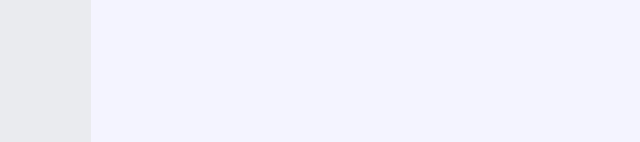
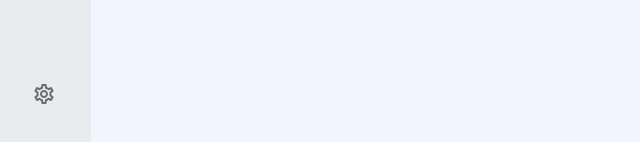
Before and after one commit to lucascampanelli/prosperfy, a React (Vite) app: page / in a window 1280 px wide. Shown: the part 658-800 px from the top of the page, without its empty margins (0-640 px from the left). Built offline with nearby package versions, Linux system fonts and the light colour scheme.

Commit message:
Usabilidade da navbar

```diff
--- /dev/null
+++ b/src/components/shared/Navbar/DefaultNavbar/NavbarItem/NavbarLinkItem/index.tsx
@@ -0,0 +1,33 @@
+import { ListItemIcon, ListItemText } from "@mui/material";
+import { INavbarItemProps } from "@typesrc/components/shared/Navbar";
+import { Link, useLocation } from "react-router-dom";
+import { CustomNavbarListItem } from "..";
+
+export default function NavbarLinkItem({
+    title,
+    path,
+    icon,
+    activeIcon
+}: INavbarItemProps) {
+
+    const { pathname } = useLocation();
+
+    function isPathActive() {
+        return pathname === path;
+    }
+
+    return (
+        <CustomNavbarListItem
+            component={Link}
+            to={path}
+            selected={isPathActive()}
+        >
+            <ListItemIcon>
+                {isPathActive() ? activeIcon : icon}
+            </ListItemIcon>
+            <ListItemText>
+                {title}
+            </ListItemText>
+        </CustomNavbarListItem>
+    )
+}
--- a/src/components/shared/Navbar/NavbarItem/index.tsx
+++ b/src/components/shared/Navbar/DefaultNavbar/NavbarItem/index.tsx
@@ -1,8 +1,8 @@
-import { ListItemButton, ListItemIcon, ListItemText, styled } from "@mui/material";
+import { ListItemButton, styled } from "@mui/material";
 import { INavbarItemProps } from "@typesrc/components/shared/Navbar";
-import { Link, useLocation } from "react-router-dom";
+import NavbarLinkItem from "./NavbarLinkItem";
 
-const CustomNavbarListItem = styled(ListItemButton)(({ theme }) => ({
+export const CustomNavbarListItem = styled(ListItemButton)(({ theme }) => ({
     height: 48,
     marginBottom: theme.spacing(1),
     borderRadius: 8,
@@ -48,24 +48,12 @@ export default function NavbarItem({
     activeIcon
 }: INavbarItemProps) {
 
-    const { pathname } = useLocation();
-
-    function isPathActive() {
-        return pathname === path;
-    }
-
     return (
-        <CustomNavbarListItem
-            component={Link}
-            to={path}
-            selected={isPathActive()}
-        >
-            <ListItemIcon>
-                {isPathActive() ? activeIcon : icon}
-            </ListItemIcon>
-            <ListItemText>
-                {title}
-            </ListItemText>
-        </CustomNavbarListItem>
+        <NavbarLinkItem
+            title={title}
+            path={path}
+            icon={icon}
+            activeIcon={activeIcon}
+        />
     );
 }
--- a/src/components/shared/Navbar/index.tsx
+++ b/src/components/shared/Navbar/DefaultNavbar/index.tsx
@@ -4,6 +4,7 @@ import { Box, IconButton, List, Tooltip, Typography } from "@mui/material";
 import { motion, Variants } from "framer-motion";
 import { useEffect, useRef, useState } from "react";
 import NavbarItem from "./NavbarItem";
+import { INavigationItem } from "@typesrc/context/Navigation";
 
 const navbarBoxVariants: Variants = {
     closed: {
@@ -21,12 +22,28 @@ export default function Navbar() {
     const { items, navbarOpen, toggleNavbar } = useNavigationContext();
 
     const [logoReferenceWidth, setLogoReferenceWidth] = useState(0);
+    const [itemsToDisplay, setItemsToDisplay] = useState<INavigationItem[]>([]);
+    const [fixedItems, setFixedItems] = useState<INavigationItem[]>([]);
 
     const logoRef = useRef<HTMLDivElement>(null);
+
+    function getItemsToDisplay() {
+        return items.filter(item => !item.fixed);
+    }
+
+    function getFixedItems() {
+        return items.filter(item => !!item.fixed);
+    }
 
     useEffect(() => {
         setLogoReferenceWidth(logoRef.current?.clientWidth || 84);
     }, []);
+
+    useEffect(() => {
+        setItemsToDisplay(getItemsToDisplay());
+        setFixedItems(getFixedItems());
+        // eslint-disable-next-line react-hooks/exhaustive-deps
+    }, [items]);
 
     return (
         <div
@@ -87,14 +104,22 @@ export default function Navbar() {
                         </Tooltip>
                     </div>
                 </div>
-                <List className="overflow-y-auto overflow-x-hidden h-full">
-                    {items.map((item) =>
+                <List className="flex-1 overflow-y-auto overflow-x-hidden">
+                    {itemsToDisplay.map((item) =>
                         <NavbarItem
                             key={item.path}
                             {...item}
                         />
                     )}
                 </List>
+                <div className="overflow-hidden">
+                    {fixedItems.map((item) =>
+                        <NavbarItem
+                            key={item.title}
+                            {...item}
+                        />
+                    )}
+                </div>
             </MotionBox>
         </div>
     )
--- a/src/components/shared/Navbar/MobileNavbar/index.tsx
+++ b/src/components/shared/Navbar/MobileNavbar/index.tsx
@@ -1,7 +1,8 @@
 import { useNavigationContext } from "@context/Navigation/Navigation";
 import { BottomNavigation, BottomNavigationAction, styled } from "@mui/material";
-import { useState } from "react";
-import { Link } from "react-router-dom";
+import { INavigationItem } from "@typesrc/context/Navigation";
+import { useEffect, useState } from "react";
+import { Link, useLocation } from "react-router-dom";
 
 const CustomBottomNavigation = styled(BottomNavigation)(({ theme }) => ({
     backgroundColor: theme.palette.background.paper,
@@ -42,18 +43,42 @@ const CustomBottomNavigationAction = styled(BottomNavigationAction)(({ theme })
     }
 }))
 
+const ITEMS_TO_SHOW = 4;
+
 export default function MobileNavbar() {
 
     const { items } = useNavigationContext();
+    const { pathname } = useLocation();
 
     const [value, setValue] = useState(0);
+    const [itemsToShow, setItemsToShow] = useState<INavigationItem[]>([]);
+
+    function handleRouteChange() {
+        const activeIndex = itemsToShow.findIndex(item => item.path === pathname);
+        setValue(activeIndex);
+    }
+
+    function getItemsToShow() {
+        const fixedItem = items.find(item => item.fixed);
+        return items.slice(0, ITEMS_TO_SHOW).concat(fixedItem ? [fixedItem] : []);
+    }
+
+    useEffect(() => {
+        handleRouteChange();
+        // eslint-disable-next-line react-hooks/exhaustive-deps
+    }, [pathname, items])
+
+    useEffect(() => {
+        setItemsToShow(getItemsToShow());
+        // eslint-disable-next-line react-hooks/exhaustive-deps
+    }, [items]);
 
     return (
         <CustomBottomNavigation
             value={value}
             onChange={(_, newValue) => setValue(newValue)}
         >
-            {items.map((item, index) => (
+            {itemsToShow.map((item, index) => (
                 <CustomBottomNavigationAction
                     key={index}
                     icon={value === index ? item.activeIcon : item.icon}
--- a/src/context/Navigation/NavigationRoutes.tsx
+++ b/src/context/Navigation/NavigationRoutes.tsx
@@ -1,4 +1,4 @@
-import { AccountBalanceWalletOutlined, AccountBalanceWalletRounded, FileCopyOutlined, FileCopyRounded, HomeOutlined, HomeRounded, PaidOutlined, PaidRounded, PaymentsOutlined, PaymentsRounded } from "@mui/icons-material";
+import { AccountBalanceWalletOutlined, AccountBalanceWalletRounded, FileCopyOutlined, FileCopyRounded, HomeOutlined, HomeRounded, PaidOutlined, PaidRounded, PaymentsOutlined, PaymentsRounded, Settings, SettingsOutlined } from "@mui/icons-material";
 import { INavigationItem } from "@typesrc/context/Navigation";
 
 export const defaultRoutes: INavigationItem[] = [
@@ -31,5 +31,12 @@ export const defaultRoutes: INavigationItem[] = [
         path: "/files",
         icon: <FileCopyOutlined />,
         activeIcon: <FileCopyRounded />
+    },
+    {
+        title: "Configurações",
+        path: "/settings",
+        icon: <SettingsOutlined />,
+        activeIcon: <Settings />,
+        fixed: true
     }
 ];
--- a/src/pages/main/index.tsx
+++ b/src/pages/main/index.tsx
@@ -1,4 +1,4 @@
-import Navbar from "@components/shared/Navbar";
+import Navbar from "@components/shared/Navbar/DefaultNavbar";
 import MobileNavbar from "@components/shared/Navbar/MobileNavbar";
 import Header from "@components/shared/Header";
 import { Outlet } from "react-router-dom";
--- a/src/pages/routes.tsx
+++ b/src/pages/routes.tsx
@@ -34,6 +34,10 @@ const router = createBrowserRouter([
                 path: '/files',
                 element: <Dashboard />
             },
+            {
+                path: '/settings',
+                element: <Dashboard />
+            },
         ]
     }
 ]);
--- a/src/types/context/Navigation.ts
+++ b/src/types/context/Navigation.ts
@@ -5,6 +5,7 @@ export interface INavigationItem {
     path: string;
     icon: ReactNode;
     activeIcon: ReactNode;
+    fixed?: boolean;
 }
 
 export interface INavigationContext {
```
Also changed, not shown: src/types/components/shared/Navbar.ts (line endings or trailing spaces).
